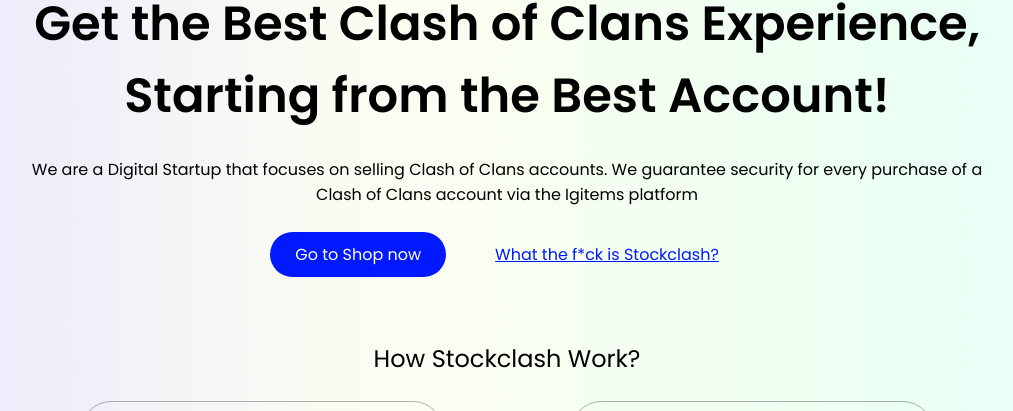
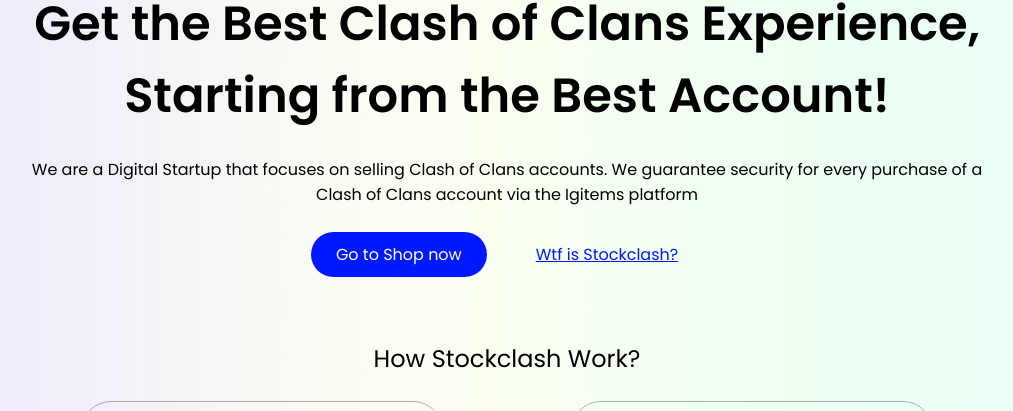
Before and after one commit to yogawanadityapratama/stockclash, a plain HTML site: page index.html in a window 1280 px wide. Shown: the part 310-721 px from the top of the page, without its empty margins (133-1146 px from the left). Drawn offline with Linux system fonts and the light colour scheme.

Commit message:
mengubah text right button

```diff
--- a/index.html
+++ b/index.html
@@ -30,7 +30,7 @@
       <br><br>
       <div class="hero-button">
         <a class="active" href="https://igitems.com/profile/stockclash">Go to Shop now</a>
-        <a class="underline" onclick="showSection('sectionB')">What the f*ck is Stockclash?</a>
+        <a class="underline" onclick="showSection('sectionB')">Wtf is Stockclash?</a>
       </div>
     </div>
     <div class="work">
```
